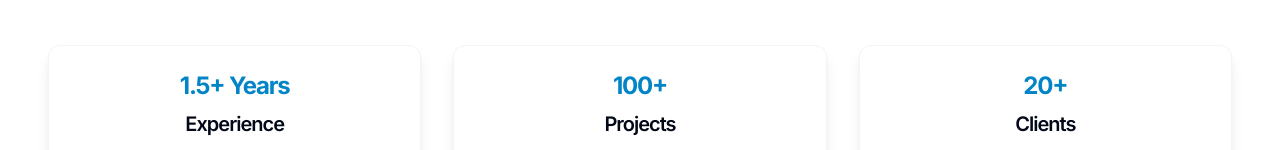
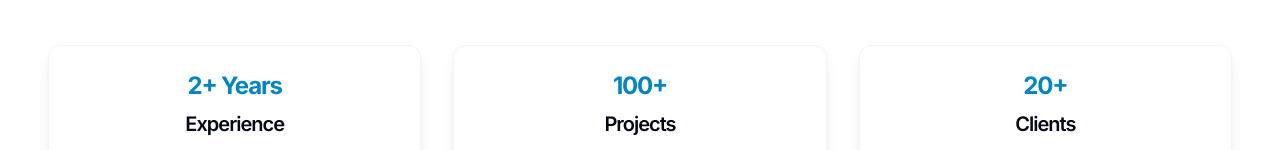
Before and after one commit to wafi2010/DevBrosTech-web, a Next.js app: page /about in a window 1280 px wide. Shown: the part 575-725 px from the top of the page. Built offline with nearby package versions, Linux system fonts and the light colour scheme.

Commit message:
page.tsx

```diff
--- a/src/app/about/page.tsx
+++ b/src/app/about/page.tsx
@@ -50,7 +50,7 @@ export default function About() {
           {[
             {
               title: "Experience",
-              value: "1.5+ Years",
+              value: "2+ Years",
               description: "Industry expertise and proven track record"
             },
             {
```
